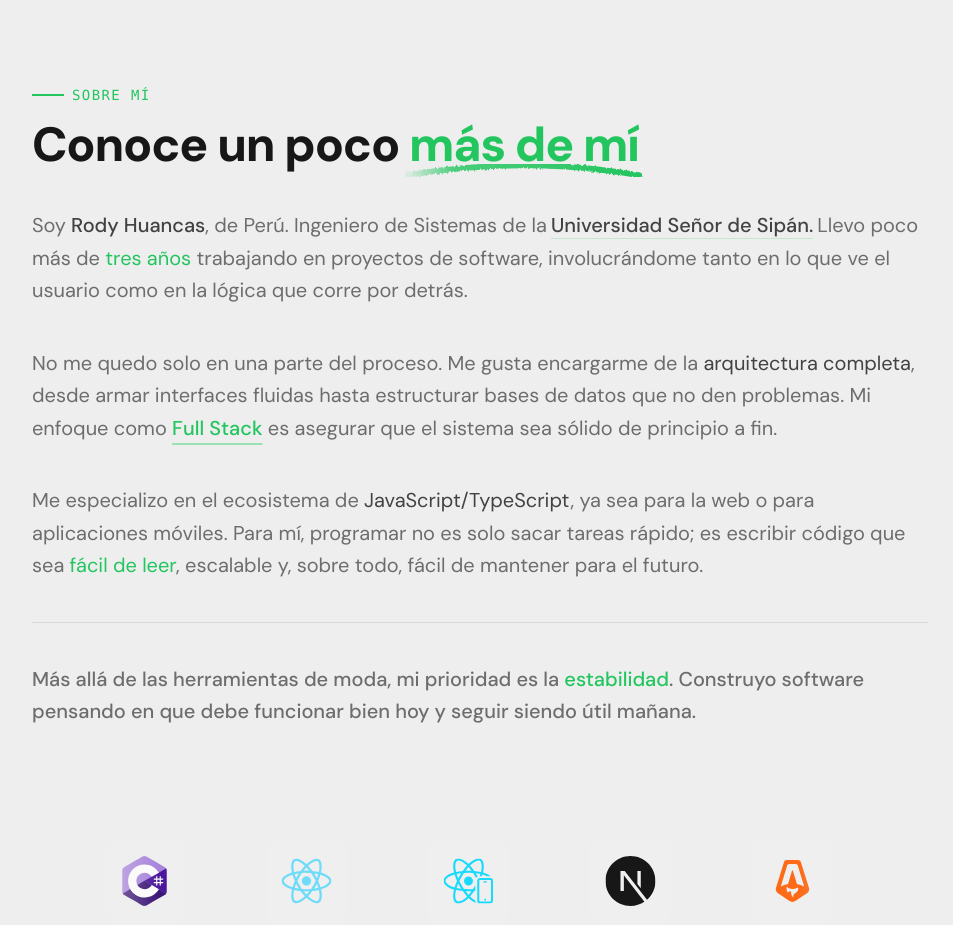
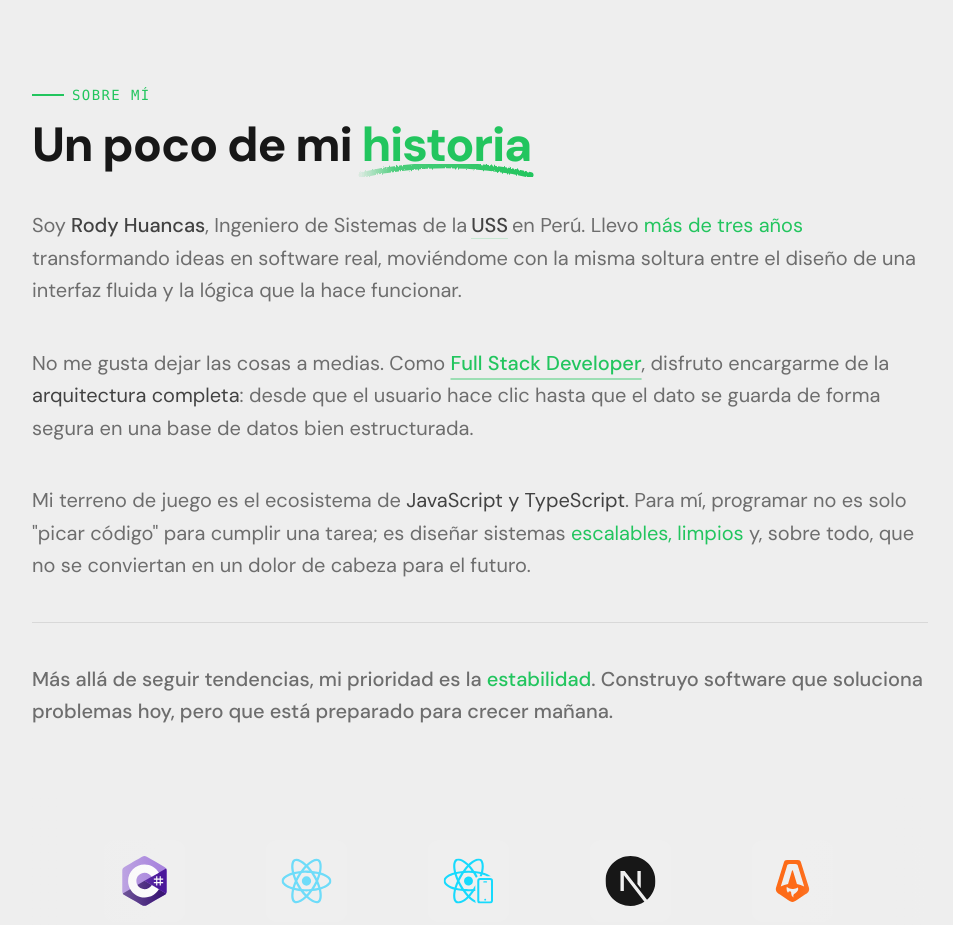
Before and after one commit to rody-huancas/dev-portfolio, a Next.js app: page / in a window 1280 px wide. Shown: the part 3760-4685 px from the top of the page, without its empty margins (160-1113 px from the left). Built offline with nearby package versions, Linux system fonts and the light colour scheme.

Commit message:
feat: refine AboutSection text for enhanced clarity and personal storytelling

```diff
--- a/src/components/AboutSection/index.tsx
+++ b/src/components/AboutSection/index.tsx
@@ -5,12 +5,15 @@ const AboutSection = () => {
   return (
     <section id="about" className="pt-24">
       <div className="space-y-5">
-        <Title label="Sobre Mí" title="Conoce un poco" subtitle="más de mí" />
+        <Title label="Sobre Mí" title="Un poco de mi" subtitle="historia" />
 
         <div className="space-y-10 text-background/60 dark:text-foreground text-lg md:text-xl leading-relaxed">
           <p>
-            Soy <span className="dark:text-foreground text-background/80 font-medium">Rody Huancas</span>, de
-            Perú. Ingeniero de Sistemas de la
+            Soy{" "}
+            <span className="dark:text-foreground text-background/80 font-medium">
+              Rody Huancas
+            </span>
+            , Ingeniero de Sistemas de la
             <a
               href="https://www.uss.edu.pe/"
               target="_blank"
@@ -18,39 +21,44 @@ const AboutSection = () => {
               className="dark:text-foreground text-background/80 font-medium hover:text-status transition-all border-b border-status/20 hover:border-status mx-1"
               title="Universidad Señor de Sipán"
             >
-              Universidad Señor de Sipán.
+              USS
             </a>
-            Llevo poco más de <span className="text-status">tres años</span>{" "}
-            trabajando en proyectos de software, involucrándome tanto en lo que
-            ve el usuario como en la lógica que corre por detrás.
+            en Perú. Llevo <span className="text-status">más de tres años</span>{" "}
+            transformando ideas en software real, moviéndome con la misma
+            soltura entre el diseño de una interfaz fluida y la lógica que la
+            hace funcionar.
           </p>
 
           <p>
-            No me quedo solo en una parte del proceso. Me gusta encargarme de la{" "}
-            <span className="dark:text-foreground text-background/80">arquitectura completa</span>, desde
-            armar interfaces fluidas hasta estructurar bases de datos que no den
-            problemas. Mi enfoque como{" "}
+            No me gusta dejar las cosas a medias. Como{" "}
             <span className="text-status font-medium underline decoration-status/40 underline-offset-8">
-              Full Stack
-            </span>{" "}
-            es asegurar que el sistema sea sólido de principio a fin.
+              Full Stack Developer
+            </span>
+            , disfruto encargarme de la{" "}
+            <span className="dark:text-foreground text-background/80">
+              arquitectura completa
+            </span>
+            : desde que el usuario hace clic hasta que el dato se guarda de
+            forma segura en una base de datos bien estructurada.
           </p>
 
           <p>
-            Me especializo en el ecosistema de{" "}
-            <span className="dark:text-foreground text-background/80">JavaScript/TypeScript</span>, ya sea para la web o
-            para aplicaciones móviles. Para mí, programar no es solo sacar
-            tareas rápido; es escribir código que sea{" "}
-            <span className="text-status">fácil de leer</span>, escalable y,
-            sobre todo, fácil de mantener para el futuro.
+            Mi terreno de juego es el ecosistema de{" "}
+            <span className="dark:text-foreground text-background/80">
+              JavaScript y TypeScript
+            </span>
+            . Para mí, programar no es solo "picar código" para cumplir una
+            tarea; es diseñar sistemas{" "}
+            <span className="text-status">escalables, limpios</span> y, sobre
+            todo, que no se conviertan en un dolor de cabeza para el futuro.
           </p>
 
           <div className="pt-10 border-t border-background/10 dark:border-foreground/10">
             <p className="dark:text-foreground text-background/60 font-medium">
-              Más allá de las herramientas de moda, mi prioridad es la{" "}
+              Más allá de seguir tendencias, mi prioridad es la{" "}
               <span className="text-status">estabilidad</span>. Construyo
-              software pensando en que debe funcionar bien hoy y seguir siendo
-              útil mañana.
+              software que soluciona problemas hoy, pero que está preparado para
+              crecer mañana.
             </p>
           </div>
         </div>
```
